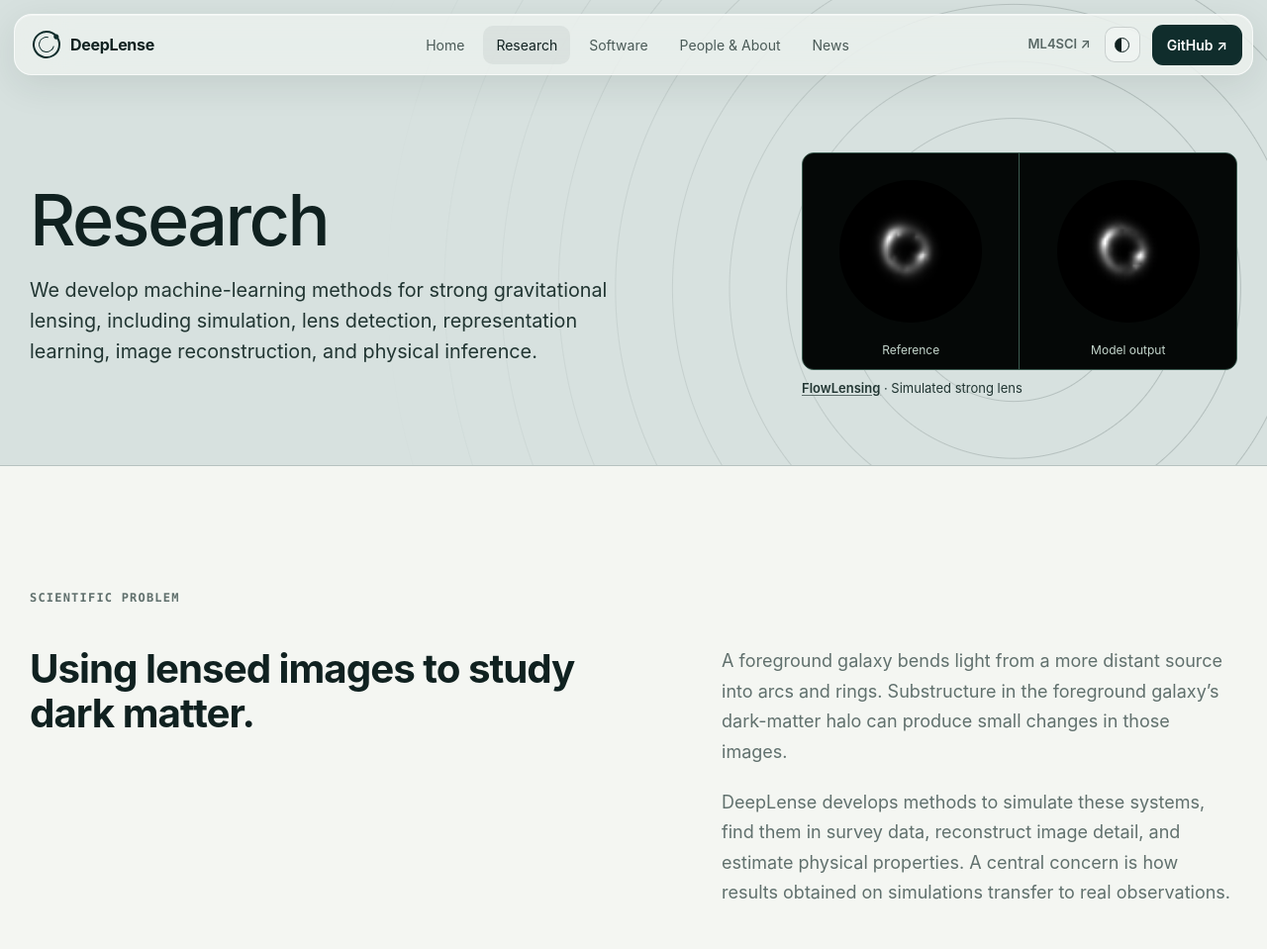
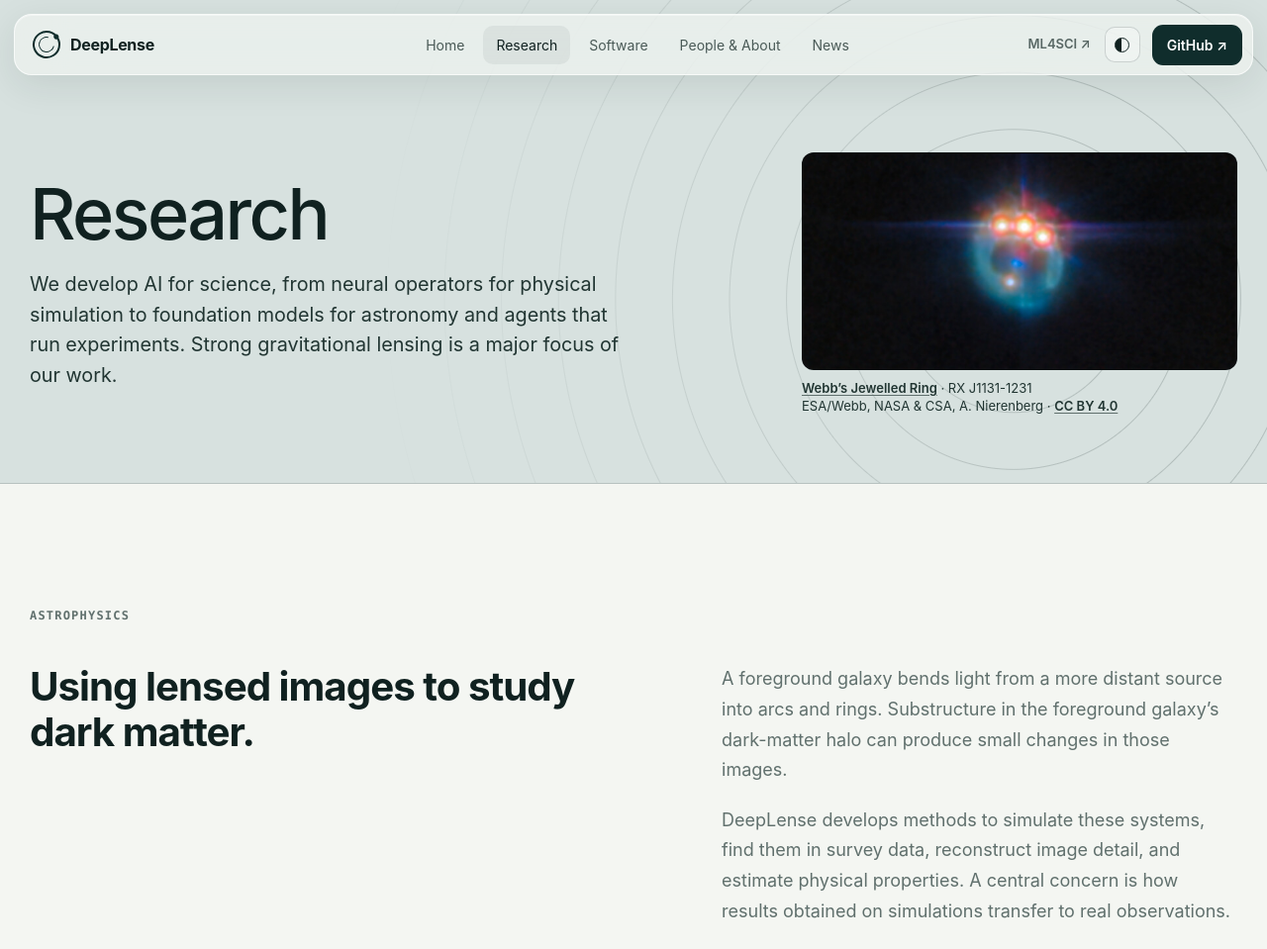
Before and after one commit to pranath-reddy/deeplense-website, a plain HTML site: page dist/research.html in a window 1280 px wide. Shown: the top 959 px of the page at 99% size. Drawn offline with Linux system fonts and the light colour scheme.

Commit message:
Show Webb lens and broader AI for science research

```diff
--- a/dist/research.html
+++ b/dist/research.html
@@ -6,10 +6,10 @@
   <meta name="viewport" content="width=device-width, initial-scale=1">
   <meta name="theme-color" content="#f4f6f2">
   <meta name="color-scheme" content="light dark">
-  <meta name="description" content="DeepLense publications and research on strong gravitational lensing, dark matter, scientific simulation, representation learning, and machine learning.">
+  <meta name="description" content="AI for science research from DeepLense, including physical simulation, astronomical foundation models, scientific agents, and strong gravitational lensing.">
   <meta property="og:type" content="website">
   <meta property="og:title" content="Research | DeepLense">
-  <meta property="og:description" content="Publications and research on machine learning for strong gravitational lensing and dark matter studies.">
+  <meta property="og:description" content="AI for science research from DeepLense, including physical simulation, astronomical foundation models, scientific agents, and strong gravitational lensing.">
   <meta property="og:url" content="https://deeplense.org/research">
   <meta property="og:image" content="https://deeplense.org/assets/social-card.png">
   <meta property="og:image:width" content="1200">
@@ -17,14 +17,14 @@
   <meta property="og:image:alt" content="DeepLense research group">
   <meta name="twitter:card" content="summary_large_image">
   <meta name="twitter:title" content="Research | DeepLense">
-  <meta name="twitter:description" content="Publications and research on machine learning for strong gravitational lensing and dark matter studies.">
+  <meta name="twitter:description" content="AI for science research from DeepLense, including physical simulation, astronomical foundation models, scientific agents, and strong gravitational lensing.">
   <meta name="twitter:image" content="https://deeplense.org/assets/social-card.png">
   <link rel="canonical" href="https://deeplense.org/research">
   <script>if (/^(www\.)?deeplense\.org$/.test(window.location.hostname) && window.location.pathname.endsWith('/research.html')) window.location.replace('/research');</script>
   <title>Research | DeepLense</title>
   <link rel="icon" href="assets/favicon.svg" type="image/svg+xml">
   <script>try{const saved=localStorage.getItem('deeplense-theme');document.documentElement.dataset.theme=saved||(matchMedia('(prefers-color-scheme: dark)').matches?'dark':'light');if(!saved)document.documentElement.dataset.themeSource='system'}catch{document.documentElement.dataset.theme=matchMedia('(prefers-color-scheme: dark)').matches?'dark':'light'}</script>
-  <link rel="stylesheet" href="styles.css?v=20261125q">
+  <link rel="stylesheet" href="styles.css?v=20261125r">
   <script src="script.js?v=20261114b" defer></script>
 </head>
 <body>
@@ -45,20 +45,22 @@
       <div class="section masthead-layout">
         <div>
           <h1>Research</h1>
-          <p class="page-masthead-lede">We develop machine-learning methods for strong gravitational lensing, including simulation, lens detection, representation learning, image reconstruction, and physical inference.</p>
+          <p class="page-masthead-lede">We develop AI for science, from neural operators for physical simulation to foundation models for astronomy and agents that run experiments. Strong gravitational lensing is a major focus of our work.</p>
         </div>
         <figure class="masthead-visual">
-          <div class="masthead-plate masthead-lenses">
-            <div class="masthead-lens" role="img" aria-label="Reference simulation of a strong gravitational lens"><span aria-hidden="true">Reference</span></div>
-            <div class="masthead-lens masthead-lens-model" role="img" aria-label="FlowLensing model output for the same lens"><span aria-hidden="true">Model output</span></div>
+          <div class="masthead-plate masthead-webb">
+            <img src="assets/webb-jewelled-ring.jpg" width="1062" height="1059" alt="Webb infrared image of a blue gravitational lens with bright quasar images along the arc" fetchpriority="high">
           </div>
-          <figcaption><a href="https://arxiv.org/abs/2510.07878">FlowLensing</a> · Simulated strong lens</figcaption>
+          <figcaption>
+            <a href="https://esawebb.org/images/potm2406a/">Webb’s Jewelled Ring</a> · RX J1131-1231<br>
+            ESA/Webb, NASA &amp; CSA, A. Nierenberg · <a href="https://creativecommons.org/licenses/by/4.0/">CC BY 4.0</a>
+          </figcaption>
         </figure>
       </div>
     </header>
 
     <section class="section research-thesis">
-      <p class="section-kicker reveal">Scientific problem</p>
+      <p class="section-kicker reveal">Astrophysics</p>
       <div class="thesis-grid">
         <h2 class="reveal">Using lensed images to study dark matter.</h2>
         <div class="reveal" data-delay="1">
--- a/dist/styles.css
+++ b/dist/styles.css
@@ -388,38 +388,18 @@ header.page-masthead::before {
   text-underline-offset: .18em;
 }
 .masthead-visual figcaption a:hover { text-decoration-color: currentColor; }
-.masthead-lenses, .masthead-workflow {
-  min-height: 50cqi;
-  aspect-ratio: auto;
+.masthead-webb { background: #08090c; }
+.masthead-webb img {
+  width: 100%;
+  height: 100%;
+  object-fit: cover;
+  transform: scale(1.6);
 }
-.masthead-lenses {
-  display: grid;
-  grid-template-columns: repeat(2, minmax(0, 1fr));
-  gap: 1px;
-  border-color: #3c5b50;
-  background: #3c5b50;
-}
-.masthead-lens {
-  display: grid;
-  grid-template-rows: 1fr auto;
-  place-items: center;
-  padding: 8px 8px 10px;
-  background: #050807;
-  color: #c4d6cc;
-  font-size: .75rem;
-  text-align: center;
-}
-.masthead-lens::before {
-  width: min(72%, 144px);
-  aspect-ratio: 1;
-  background: #000 url("assets/flowlensing-lens-comparison.png") 75% 0 / 500% 200%;
-  border-radius: 50%;
-  content: "";
-}
-.masthead-lens-model::before { background-position-y: 100%; }
 .masthead-workflow {
   display: grid;
   align-content: center;
+  min-height: 50cqi;
+  aspect-ratio: auto;
   gap: 8px;
   margin: 0;
   padding: 14px clamp(14px, 3vw, 36px);
```
Also changed, not shown: dist/assets/webb-jewelled-ring.jpg (added).
